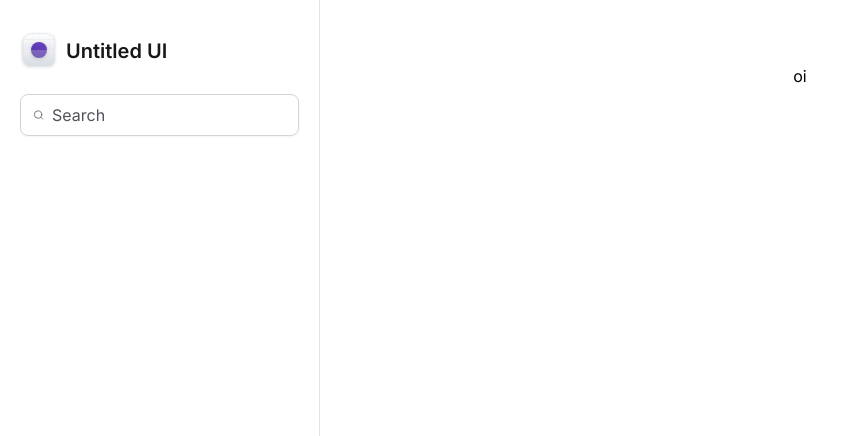
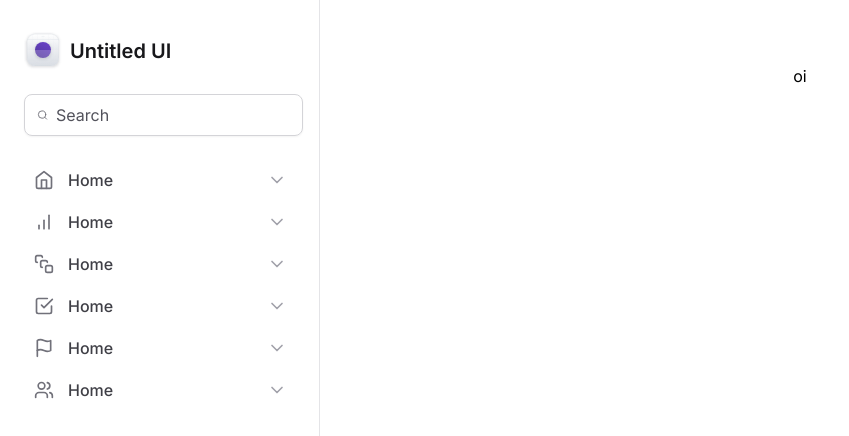
Before and after one commit to tilo1306/tailwind-nextJS, a Next.js app: page / in a window 1280 px wide. Shown: the top 436 px of the page, without its empty margins (0-849 px from the left). Built offline with nearby package versions, Linux system fonts and the light colour scheme.

Commit message:
feat: navbar

```diff
--- a/next.config.js
+++ b/next.config.js
@@ -1,4 +1,6 @@
 /** @type {import('next').NextConfig} */
-const nextConfig = {}
+const nextConfig = {
+
+}
 
 module.exports = nextConfig
--- a/src/app/layout.tsx
+++ b/src/app/layout.tsx
@@ -18,7 +18,7 @@ export default function RootLayout({
   return (
     <html lang="en">
       <body className={inter.className}>
-        <div className="grid-cols-app grid min-h-screen">
+        <div className="grid min-h-screen grid-cols-app">
           <Sidebar />
           <main className="px-4 pb-12 pt-8">{children}</main>
         </div>
--- a/src/components/Sidebar/Logo.tsx
+++ b/src/components/Sidebar/Logo.tsx
@@ -1,6 +1,6 @@
 export function Logo() {
   return (
-    <strong className="flex items-center gap-2 text-xl font-semibold text-zinc-900">
+    <strong className="mx-1 flex items-center gap-2 text-xl font-semibold text-zinc-900">
       <svg
         width={38}
         height={38}
--- /dev/null
+++ b/src/components/Sidebar/MainNavigation/NavItem.tsx
@@ -0,0 +1,22 @@
+import { ChevronDown } from 'lucide-react'
+import { ElementType } from 'react'
+
+export interface NavItemProps {
+  title: string
+  icon: ElementType
+}
+
+export function NavItem({ title, icon: Icon }: NavItemProps) {
+  return (
+    <a
+      className="group flex items-center gap-3 rounded px-3 py-2 hover:bg-violet-50"
+      href=""
+    >
+      <Icon className=" q-5 h-5 text-zinc-500" />
+      <span className="font-medium text-zinc-700 group-hover:text-violet-500">
+        Home
+      </span>
+      <ChevronDown className="ml-auto h-5 w-5 text-zinc-400 group-hover:text-violet-400" />
+    </a>
+  )
+}
--- /dev/null
+++ b/src/components/Sidebar/MainNavigation/index.tsx
@@ -0,0 +1,22 @@
+import {
+  BarChart,
+  CheckSquare,
+  Flag,
+  Home,
+  SquareStack,
+  Users,
+} from 'lucide-react'
+import { NavItem } from './NavItem'
+
+export function MainNavigation() {
+  return (
+    <nav className="space-y-0.5">
+      <NavItem title="Home" icon={Home} />
+      <NavItem title="Dashboard" icon={BarChart} />
+      <NavItem title="Projects" icon={SquareStack} />
+      <NavItem title="Tasks" icon={CheckSquare} />
+      <NavItem title="Reporting" icon={Flag} />
+      <NavItem title="Users" icon={Users} />
+    </nav>
+  )
+}
--- a/src/components/Sidebar/index.tsx
+++ b/src/components/Sidebar/index.tsx
@@ -1,12 +1,13 @@
 import { Search } from 'lucide-react'
 import { Logo } from './Logo'
+import { MainNavigation } from './MainNavigation'
 
 export function Sidebar() {
   return (
     <aside className="space-y-6 border-r border-zinc-200 px-5 py-8">
       <Logo />
       <div
-        className="flex w-full items-center gap-2 rounded-lg border border-zinc-300 px-3 py-2 shadow-sm
+        className="mx-1 flex w-full items-center gap-2 rounded-lg border border-zinc-300 px-3 py-2 shadow-sm
       "
       >
         <Search className="h-5 w-5 text-zinc-500" />
@@ -15,6 +16,7 @@ export function Sidebar() {
           placeholder="Search"
         />
       </div>
+      <MainNavigation />
     </aside>
   )
 }
```
